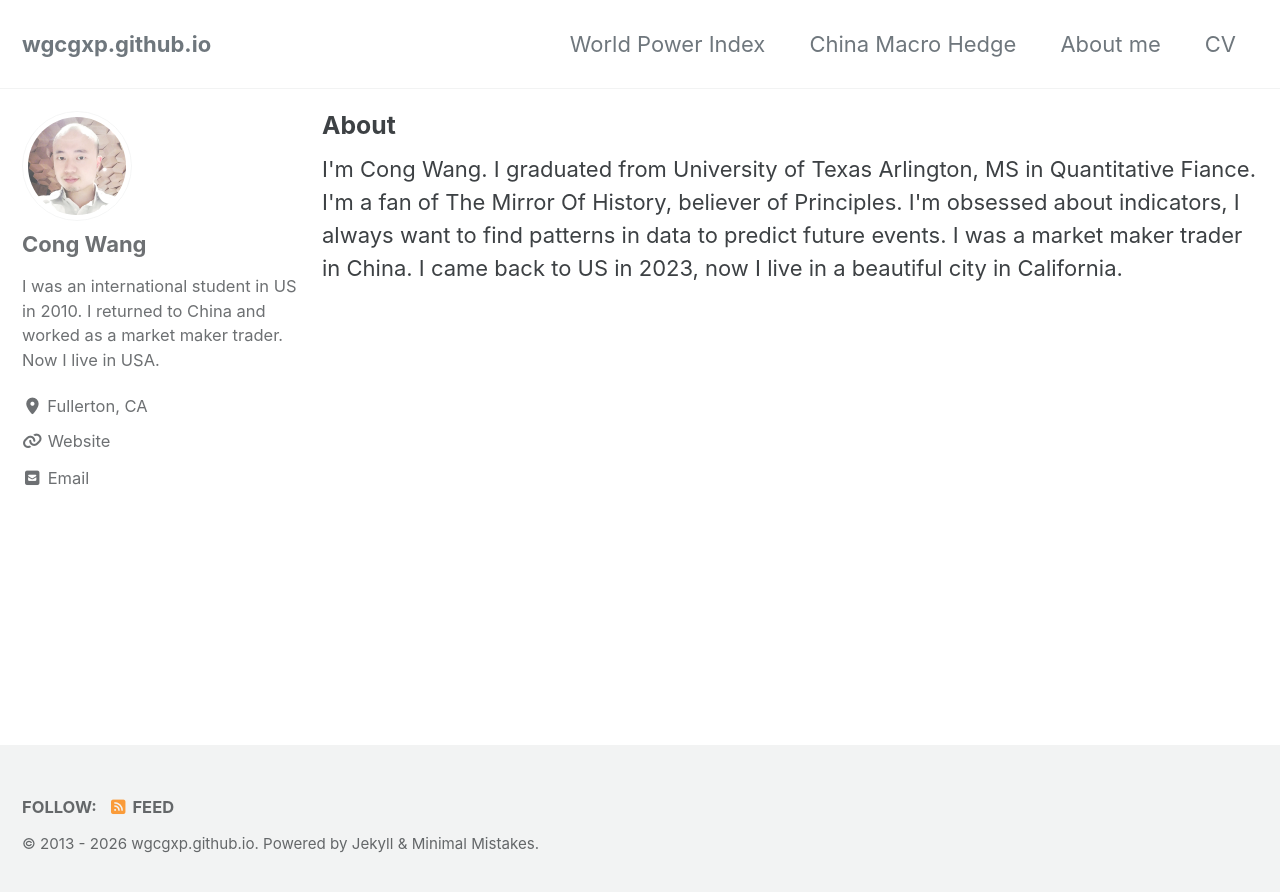
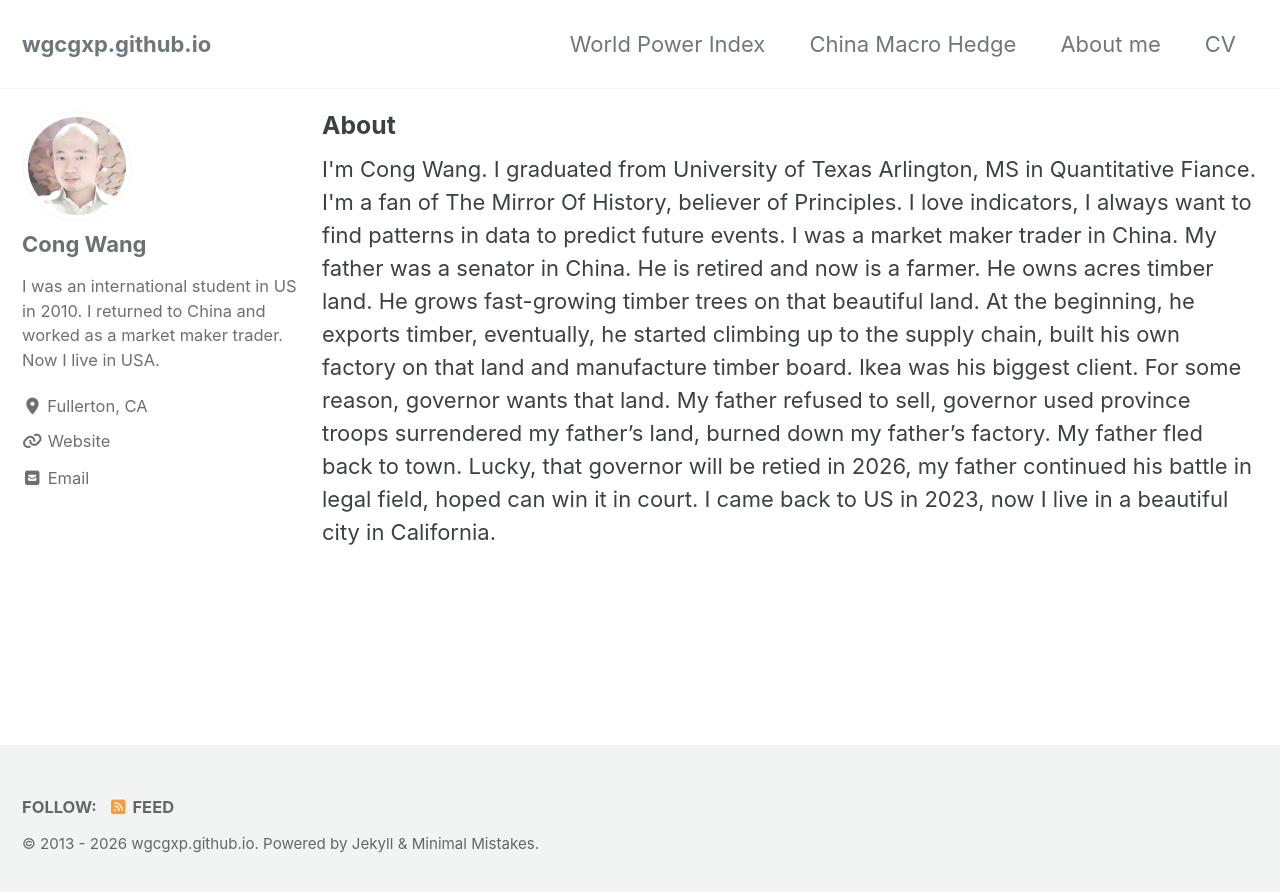
Before and after one commit to wgcgxp/wgcgxp.github.io, a Jekyll site: the page built from _pages/Aboutme.html, in a window 1280 px wide. Shown: the top 892 px of the page. Built offline with Jekyll 4.4.1, drawn with Linux system fonts in a browser that asks for light colours; cached includes are drawn as plain includes.

Commit message:
Add files via upload

```diff
--- a/_pages/Aboutme.html
+++ b/_pages/Aboutme.html
@@ -12,9 +12,12 @@ I'm Cong Wang. I graduated from University of Texas Arlington, MS in Quantitativ
 
 I'm a fan of The Mirror Of History, believer of Principles.
 
-I'm obsessed about indicators, I always want to find patterns in data to predict future events.
+I love indicators, I always want to find patterns in data to predict future events.
 
-I was a market maker trader in China. I came back to US in 2023, now I live in a beautiful city in California.
+I was a market maker trader in China. My father was a senator in China. He is retired and now is a farmer. He owns acres timber land. He grows fast-growing timber trees on that beautiful land. At the beginning, he exports timber, eventually, he started climbing up to the supply chain, built his own factory on that land and manufacture timber board. Ikea was his biggest client. For some reason, governor wants that land. My father refused to sell, governor used province troops surrendered my father’s land, burned down my father’s factory. My father fled back to town.
+Lucky, that governor will be retied in 2026, my father continued his battle in legal field, hoped can win it in court.
+
+I came back to US in 2023, now I live in a beautiful city in California.
 
 
 
```
